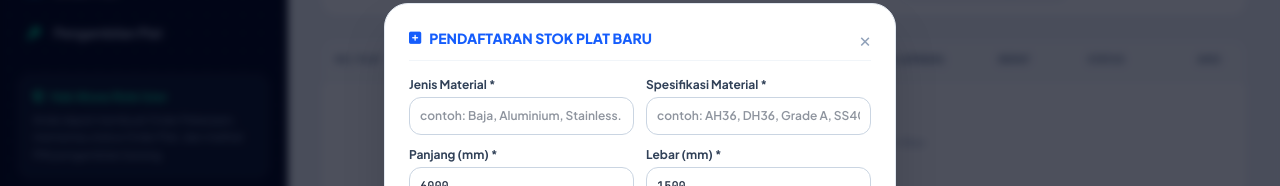
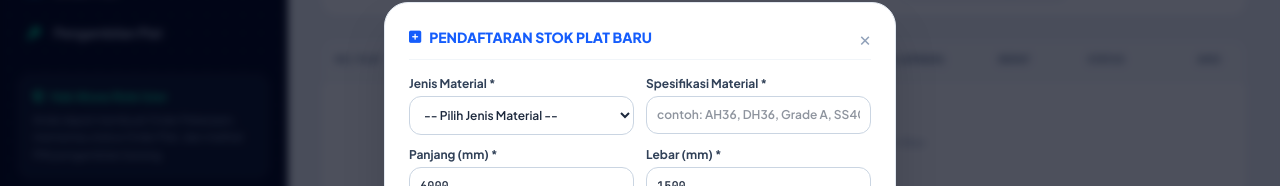
Before and after one commit to albidr30-cillowwall/cnc-database, a Nuxt app: page /plates in a window 1280 px wide. Both pictures are taken after a click on the button "Tambah Plat Baru". Shown: the part 192-378 px from the top of the page. Built offline with nearby package versions, Linux system fonts and the light colour scheme.

Commit message:
feat(plates): ubah input jenis material menjadi dropdown dengan opsi sesuai standar

```diff
--- a/pages/plates/index.vue
+++ b/pages/plates/index.vue
@@ -177,13 +177,29 @@
             <!-- 1. Jenis Material -->
             <div>
               <label class="block text-slate-700 dark:text-slate-300 font-bold mb-1">Jenis Material *</label>
-              <input
+              <select
                 v-model="newPlateForm.material_type"
-                type="text"
                 required
-                placeholder="contoh: Baja, Aluminium, Stainless..."
                 class="w-full bg-white dark:bg-slate-950 border border-slate-300 dark:border-slate-700 rounded-xl p-2.5 text-slate-800 dark:text-slate-200 font-semibold focus:ring-2 focus:ring-blue-500 outline-none"
-              />
+              >
+                <option value="">-- Pilih Jenis Material --</option>
+                <option value="Baja">Baja</option>
+                <option value="Alumunium">Alumunium</option>
+                <option value="Bordes Baja">Bordes Baja</option>
+                <option value="Bordes Alumunium">Bordes Alumunium</option>
+                <option value="Lainnya">Lainnya (Input Sendiri)</option>
+              </select>
+
+              <!-- Input Manual Jika Memilih Material 'Lainnya' -->
+              <div v-if="newPlateForm.material_type === 'Lainnya'" class="mt-2">
+                <input
+                  v-model="newPlateForm.material_type_custom"
+                  type="text"
+                  required
+                  placeholder="Ketik jenis material (contoh: Kuningan, Stainless)..."
+                  class="w-full bg-white dark:bg-slate-950 border-2 border-blue-500 rounded-xl p-2.5 text-slate-800 dark:text-slate-200 font-semibold focus:ring-2 focus:ring-blue-500 outline-none"
+                />
+              </div>
             </div>
 
             <!-- 2. Spesifikasi Material -->
@@ -468,6 +484,7 @@ const feedbackMsg = ref<string | null>(null)
 
 const newPlateForm = reactive({
   material_type: '',
+  material_type_custom: '',
   grade: '',
   panjang_mm: 6000,
   lebar_mm: 1500,
@@ -475,11 +492,18 @@ const newPlateForm = reactive({
   jumlah: 1
 })
 
+const effectiveMaterialType = computed(() => {
+  if (newPlateForm.material_type === 'Lainnya') {
+    return newPlateForm.material_type_custom || ''
+  }
+  return newPlateForm.material_type || ''
+})
+
 const estimatedNewWeight = computed(() => {
   const p = newPlateForm.panjang_mm || 0
   const l = newPlateForm.lebar_mm || 0
   const t = newPlateForm.tebal_mm || 0
-  const mat = (newPlateForm.material_type || '').toLowerCase()
+  const mat = (effectiveMaterialType.value || '').toLowerCase()
   const density = mat.includes('alumin') ? 0.0000027 : (mat.includes('stainless') ? 0.0000080 : 0.00000785)
   return (p * l * t * density).toFixed(2)
 })
@@ -543,8 +567,14 @@ async function handleSaveEditStock() {
 }
 
 async function handleSubmitPlate() {
+  const mat = effectiveMaterialType.value.trim()
+  if (!mat) {
+    alert('Silakan pilih jenis material terlebih dahulu.')
+    return
+  }
+
   const p = await store.addPlate({
-    material_type: newPlateForm.material_type,
+    material_type: mat,
     grade: newPlateForm.grade,
     panjang_mm: newPlateForm.panjang_mm,
     lebar_mm: newPlateForm.lebar_mm,
@@ -557,6 +587,7 @@ async function handleSubmitPlate() {
 
   // Reset form
   newPlateForm.material_type = ''
+  newPlateForm.material_type_custom = ''
   newPlateForm.grade = ''
   newPlateForm.jumlah = 1
 }
```
